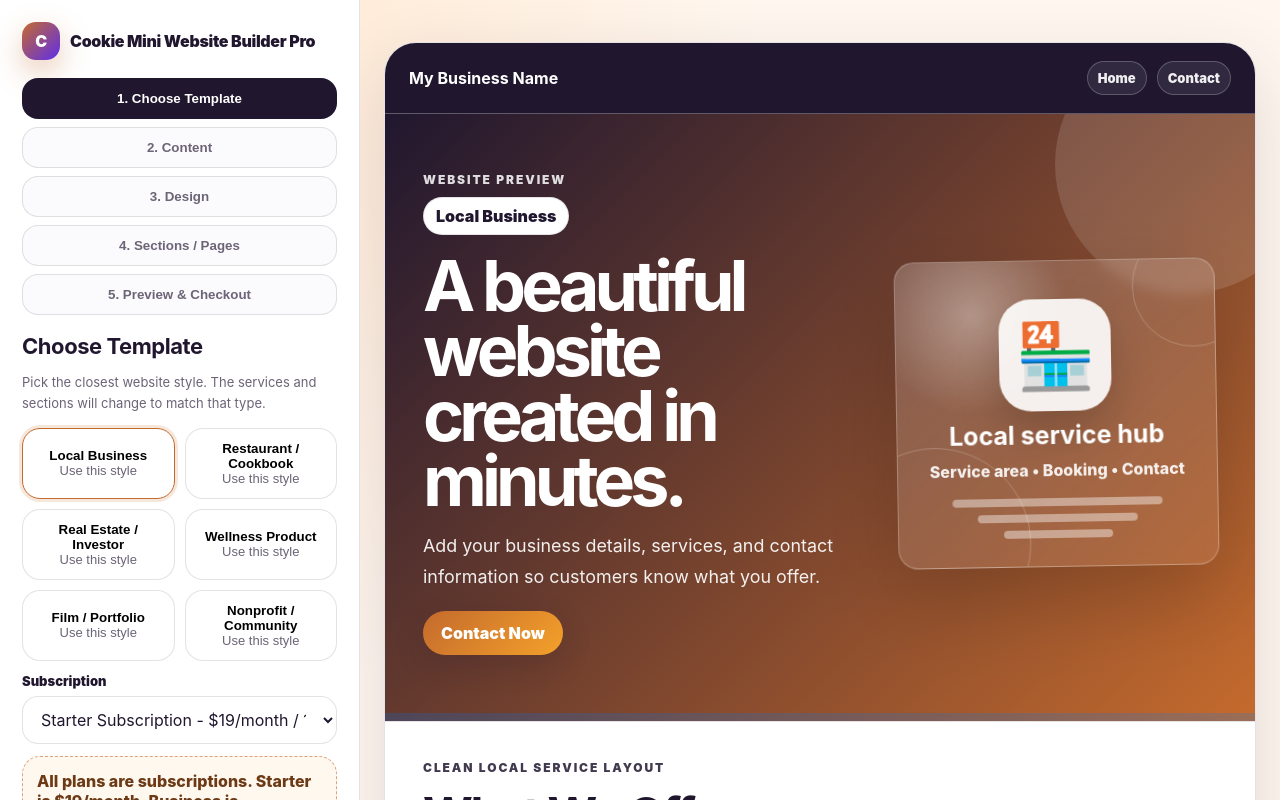
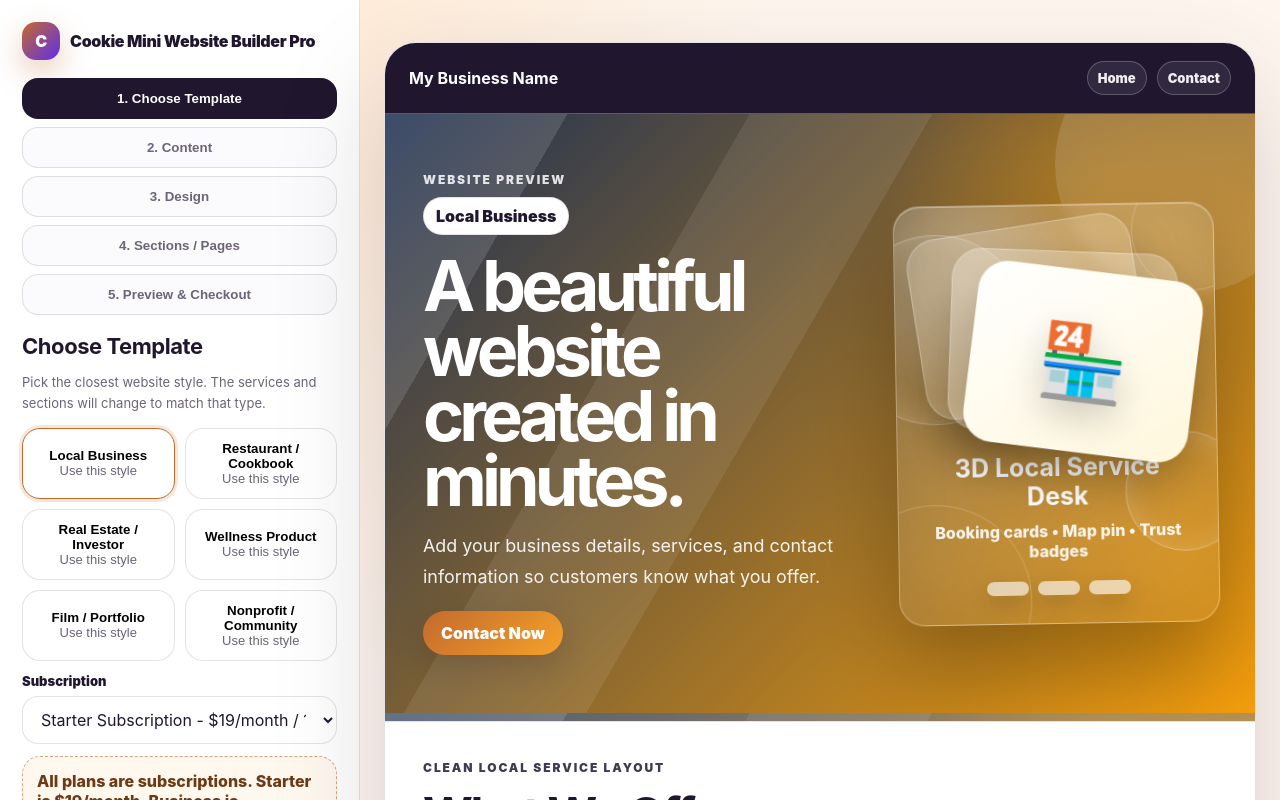
Before and after one commit to cookiemariepearson-coder/cookie-mini-website-builder-pro, a Next.js app: page /builder in a window 1280 px wide. Shown: the top 800 px of the page. Built offline with nearby package versions, Linux system fonts and the light colour scheme.

Commit message:
Add files via upload

```diff
--- a/app/globals.css
+++ b/app/globals.css
@@ -382,3 +382,186 @@ textarea { min-height: 88px; resize: vertical; }
   .template-portfolio .service-grid { grid-template-columns: 1fr; }
 }
 .template-realestate .site-hero:after { content: none !important; display: none !important; }
+
+
+/* Cookie 3D Template Visual Refresh */
+.site-preview.published-site {
+  box-shadow: 0 38px 110px rgba(32,23,47,.18), inset 0 1px 0 rgba(255,255,255,.5);
+  transform-style: preserve-3d;
+  isolation: isolate;
+}
+.published-site .site-hero {
+  perspective: 1100px;
+  background-image:
+    radial-gradient(circle at 18% 14%, rgba(255,255,255,.28), transparent 24%),
+    radial-gradient(circle at 86% 72%, rgba(255,255,255,.16), transparent 28%),
+    linear-gradient(135deg, var(--hero-primary, transparent), var(--hero-accent, transparent));
+}
+.art-scene {
+  transform: rotateY(-10deg) rotateX(5deg);
+  box-shadow:
+    0 45px 90px rgba(0,0,0,.28),
+    inset 0 1px 0 rgba(255,255,255,.35),
+    inset 0 -30px 60px rgba(0,0,0,.08);
+}
+.art-stack-3d {
+  width: min(250px, 86%);
+  height: 182px;
+  position: relative;
+  transform-style: preserve-3d;
+  margin-bottom: 18px;
+}
+.art-layer {
+  position: absolute;
+  inset: 0;
+  border-radius: 30px;
+  display: grid;
+  place-items: center;
+  border: 1px solid rgba(255,255,255,.32);
+  box-shadow: 0 22px 52px rgba(0,0,0,.22);
+}
+.art-layer-back {
+  transform: translate3d(-26px,-18px,-40px) rotateZ(-8deg);
+  background: rgba(255,255,255,.16);
+}
+.art-layer-back span { font-size: 42px; filter: grayscale(.15); opacity: .75; }
+.art-layer-mid {
+  transform: translate3d(8px,8px,0) rotateZ(3deg);
+  background: rgba(255,255,255,.24);
+  align-content: center;
+  gap: 13px;
+  padding: 30px;
+}
+.art-layer-mid i {
+  display: block;
+  width: 82%;
+  height: 18px;
+  border-radius: 999px;
+  background: rgba(255,255,255,.72);
+  box-shadow: inset 0 -4px 12px rgba(0,0,0,.1);
+}
+.art-layer-mid i:nth-child(2) { width: 62%; }
+.art-layer-mid i:nth-child(3) { width: 42%; }
+.art-layer-front {
+  transform: translate3d(28px,28px,38px) rotateZ(8deg);
+  background: rgba(255,255,255,.88);
+  color: #111827;
+}
+.art-layer-front b { font-size: 72px; filter: drop-shadow(0 14px 18px rgba(0,0,0,.18)); }
+.art-orbit {
+  position: absolute;
+  border-radius: 999px;
+  pointer-events: none;
+  border: 1px solid rgba(255,255,255,.34);
+  box-shadow: inset 0 0 30px rgba(255,255,255,.18);
+}
+.orbit-one { width: 190px; height: 190px; left: -55px; top: 28px; }
+.orbit-two { width: 120px; height: 120px; right: -28px; bottom: 70px; }
+.art-chip-row { display: flex; gap: 9px; margin-top: 10px; }
+.art-chip-row em {
+  width: 42px;
+  height: 14px;
+  border-radius: 999px;
+  background: rgba(255,255,255,.62);
+  box-shadow: 0 8px 20px rgba(0,0,0,.16);
+}
+.template-art-icon, .template-art-lines { display: none !important; }
+
+/* Stronger template-specific artwork + shapes */
+.template-local .site-hero {
+  background-image:
+    linear-gradient(120deg, rgba(255,255,255,.13) 0 15%, transparent 15% 30%, rgba(255,255,255,.08) 30% 45%, transparent 45%),
+    radial-gradient(circle at 82% 18%, rgba(245,158,11,.34), transparent 24%),
+    linear-gradient(135deg, #1f3153, #f59e0b) !important;
+}
+.template-local .art-scene { border-radius: 26px; }
+.template-local .art-layer-front { background: linear-gradient(145deg,#fff,#fff7dc); }
+
+.template-restaurant .site-hero {
+  background-image:
+    radial-gradient(circle at 84% 20%, rgba(249,115,22,.38), transparent 24%),
+    radial-gradient(circle at 14% 84%, rgba(255,255,255,.22), transparent 22%),
+    repeating-linear-gradient(-12deg, rgba(255,255,255,.08) 0 12px, transparent 12px 28px),
+    linear-gradient(135deg, #7f1d1d, #f97316) !important;
+}
+.template-restaurant .art-scene { border-radius: 999px 999px 46px 46px; transform: rotateY(8deg) rotateX(6deg) rotateZ(1deg); }
+.template-restaurant .art-layer-front { border-radius: 999px; background: linear-gradient(145deg,#fff8ed,#ffffff); }
+.template-restaurant .service-card:before { content:'✦'; color:var(--accent); font-size:26px; }
+
+.template-realestate .site-hero {
+  background-image:
+    linear-gradient(90deg, rgba(212,175,55,.34), transparent 38%),
+    linear-gradient(135deg, #12312b, #d4af37) !important;
+}
+.template-realestate .art-scene { border-radius: 18px; transform: rotateY(-13deg) rotateX(4deg); }
+.template-realestate .art-layer, .template-realestate .art-layer-front { border-radius: 12px; }
+.template-realestate .art-layer-front { background: linear-gradient(145deg,#fff8dc,#fff); }
+
+.template-wellness .site-hero {
+  background-image:
+    radial-gradient(circle at 18% 22%, rgba(132,204,22,.36), transparent 22%),
+    radial-gradient(circle at 86% 70%, rgba(255,255,255,.24), transparent 25%),
+    linear-gradient(135deg, #31572c, #84cc16) !important;
+}
+.template-wellness .art-scene { border-radius: 52px; transform: rotateY(-6deg) rotateX(8deg); }
+.template-wellness .art-layer-front { border-radius: 50%; background: linear-gradient(145deg,#f2ffe8,#ffffff); }
+
+.template-portfolio .site-hero {
+  background-image:
+    radial-gradient(circle at 70% 18%, rgba(168,85,247,.48), transparent 23%),
+    repeating-linear-gradient(90deg, rgba(255,255,255,.08) 0 18px, transparent 18px 32px),
+    linear-gradient(135deg, #050408, #a855f7) !important;
+}
+.template-portfolio .art-scene { border-radius: 24px; transform: rotateY(-16deg) rotateX(8deg); }
+.template-portfolio .art-layer-front { background: linear-gradient(145deg,#ffffff,#f1e7ff); }
+.template-portfolio .art-layer-mid i { height: 26px; border-radius: 8px; }
+
+.template-nonprofit .site-hero {
+  background-image:
+    radial-gradient(circle at 12% 18%, rgba(34,197,94,.34), transparent 22%),
+    radial-gradient(circle at 92% 78%, rgba(255,255,255,.2), transparent 26%),
+    linear-gradient(135deg, #155e75, #22c55e) !important;
+}
+.template-nonprofit .art-scene { border-radius: 54px 14px 54px 14px; transform: rotateY(10deg) rotateX(5deg); }
+.template-nonprofit .art-layer-front { background: linear-gradient(145deg,#ecfff4,#ffffff); }
+
+/* Better template chooser previews */
+.template-mini {
+  min-height: 82px;
+  background:
+    radial-gradient(circle at 88% 16%, rgba(196,106,45,.13), transparent 24%),
+    linear-gradient(135deg,#ffffff,#fffaf3);
+  box-shadow: 0 14px 34px rgba(32,23,47,.08);
+  transition: transform .18s ease, box-shadow .18s ease, border-color .18s ease;
+}
+.template-mini:hover { transform: translateY(-3px) rotateX(2deg); box-shadow: 0 24px 46px rgba(32,23,47,.14); }
+.template-mini span { transform: rotate(-5deg); border: 2px solid rgba(255,255,255,.5); }
+.template-mini strong:after {
+  content: '3D style';
+  display: block;
+  width: fit-content;
+  margin-top: 5px;
+  padding: 4px 8px;
+  border-radius: 999px;
+  background: #fff1dd;
+  color: var(--accent);
+  font-size: 11px;
+  font-weight: 950;
+}
+
+/* Editing box comfort */
+.customer-edit-controls textarea,
+.customer-edit-controls input,
+.customer-edit-controls select {
+  scroll-margin-top: 100px;
+}
+.customer-edit-controls textarea {
+  resize: vertical;
+  overflow: auto;
+}
+.customer-edit-preview .site-preview { margin-top: 0 !important; }
+@media (max-width: 760px) {
+  .art-scene { transform: none !important; }
+  .art-stack-3d { height: 150px; }
+  .art-layer-front b { font-size: 54px; }
+}
--- a/lib/site-view.tsx
+++ b/lib/site-view.tsx
@@ -64,12 +64,18 @@ export function CustomerSiteView(props: SiteViewProps) {
           <a className="btn gold" href={contactHref}>Contact Now</a>
         </div>
       </div>
-      <div className="template-art-card" aria-label={`${template.name} artwork`}>
+      <div className={`template-art-card art-scene art-${templateKey}`} aria-label={`${template.name} artwork`}>
         <div className="template-art-glow" />
-        <div className="template-art-icon">{template.art.icon}</div>
+        <div className="art-orbit orbit-one" />
+        <div className="art-orbit orbit-two" />
+        <div className="art-stack-3d">
+          <div className="art-layer art-layer-back"><span>{template.art.icon}</span></div>
+          <div className="art-layer art-layer-mid"><i /> <i /> <i /></div>
+          <div className="art-layer art-layer-front"><b>{template.art.icon}</b></div>
+        </div>
         <strong>{template.art.label}</strong>
         <span>{template.art.details}</span>
-        <div className="template-art-lines"><i /><i /><i /></div>
+        <div className="art-chip-row"><em /> <em /> <em /></div>
       </div>
     </section>
 
--- a/lib/templates.ts
+++ b/lib/templates.ts
@@ -66,7 +66,7 @@ export const templates = {
     defaultAccent: '#f59e0b',
     headline: 'Professional services made simple for your local community.',
     description: 'A clean website for service providers who need a trustworthy online presence, clear service details, and easy contact options.',
-    art: { icon: '🏪', label: 'Local service hub', details: 'Service area • Booking • Contact' },
+    art: { icon: '🏪', label: '3D Local Service Desk', details: 'Booking cards • Map pin • Trust badges' },
     services: [
       { title: 'Landing Page', text: 'A focused homepage that introduces the business, explains what it offers, and moves visitors toward booking or contacting.' },
       { title: 'Service Highlights', text: 'Clear service cards that explain what the customer does, who it helps, and why people should choose them.' },
@@ -80,7 +80,7 @@ export const templates = {
     defaultAccent: '#f97316',
     headline: 'Flavor, personality, and easy online ordering all in one place.',
     description: 'A bold food website for cooks, restaurants, digital recipe products, meal makers, and kitchen brands.',
-    art: { icon: '🍽️', label: 'Signature flavor board', details: 'Menu • Recipes • Orders' },
+    art: { icon: '🍽️', label: '3D Menu Showcase', details: 'Food cards • Order button • Recipe stack' },
     services: [
       { title: 'Featured Menu', text: 'Showcase meals, recipes, bundles, signature dishes, or digital food products in a polished layout.' },
       { title: 'Recipe Product Page', text: 'Explain what buyers receive, show the value, and guide visitors to purchase or download.' },
@@ -94,7 +94,7 @@ export const templates = {
     defaultAccent: '#d4af37',
     headline: 'Make your property, investment, or real estate brand look official.',
     description: 'A professional layout for real estate groups, investor education products, property pages, and local services.',
-    art: { icon: '🏘️', label: 'Property trust panel', details: 'Listings • Investors • Leads' },
+    art: { icon: '🏘️', label: '3D Property Board', details: 'Listing cards • Gold stats • Lead panel' },
     services: [
       { title: 'Investment Landing Page', text: 'Explain your real estate brand, investor education offer, or property service in simple, trustworthy language.' },
       { title: 'Resource Sections', text: 'Add beginner guides, product offers, market education, or REIT education without needing a full blog first.' },
@@ -108,7 +108,7 @@ export const templates = {
     defaultAccent: '#84cc16',
     headline: 'A calm, trusted website for wellness guides, trackers, and digital products.',
     description: 'A warm layout for wellness journals, education products, trackers, reminders, and lifestyle brands.',
-    art: { icon: '🌿', label: 'Wellness journey card', details: 'Guides • Trackers • Calm' },
+    art: { icon: '🌿', label: '3D Wellness Kit', details: 'Tracker tiles • Calm journal • Glow cards' },
     services: [
       { title: 'Product Landing Page', text: 'Explain the wellness product, who it helps, what is included, and why it is useful.' },
       { title: 'Benefits Section', text: 'Highlight healthy habits, reminders, education, recipes, trackers, or guided steps in simple language.' },
@@ -122,7 +122,7 @@ export const templates = {
     defaultAccent: '#a855f7',
     headline: 'Showcase your work, your story, and your creative brand.',
     description: 'A visual portfolio website for filmmakers, creators, artists, writers, performers, and production companies.',
-    art: { icon: '🎬', label: 'Creator spotlight wall', details: 'Projects • Portfolio • Booking' },
+    art: { icon: '🎬', label: '3D Studio Wall', details: 'Video frames • Project cards • Spotlight' },
     services: [
       { title: 'Portfolio Homepage', text: 'Introduce the creator or company with a strong headline, style, and featured work section.' },
       { title: 'Project Pages', text: 'Add pages for films, scripts, shows, books, services, or creative products when using Business or Premium.' },
@@ -136,7 +136,7 @@ export const templates = {
     defaultAccent: '#22c55e',
     headline: 'A welcoming website for your mission, programs, and community impact.',
     description: 'A clean mission-based site for shelters, youth programs, community projects, outreach, and donation pages.',
-    art: { icon: '🤝', label: 'Community impact board', details: 'Mission • Programs • Support' },
+    art: { icon: '🤝', label: '3D Impact Board', details: 'Mission cards • Program badges • Support path' },
     services: [
       { title: 'Mission Page', text: 'Tell visitors what the organization stands for and why the mission matters.' },
       { title: 'Programs Section', text: 'Explain services, community programs, volunteer needs, or outreach activities.' },
```
Also changed, not shown: app/customer/page.tsx (+5 -2 lines), 1 other file (tests, documents, lock files or other folders).
